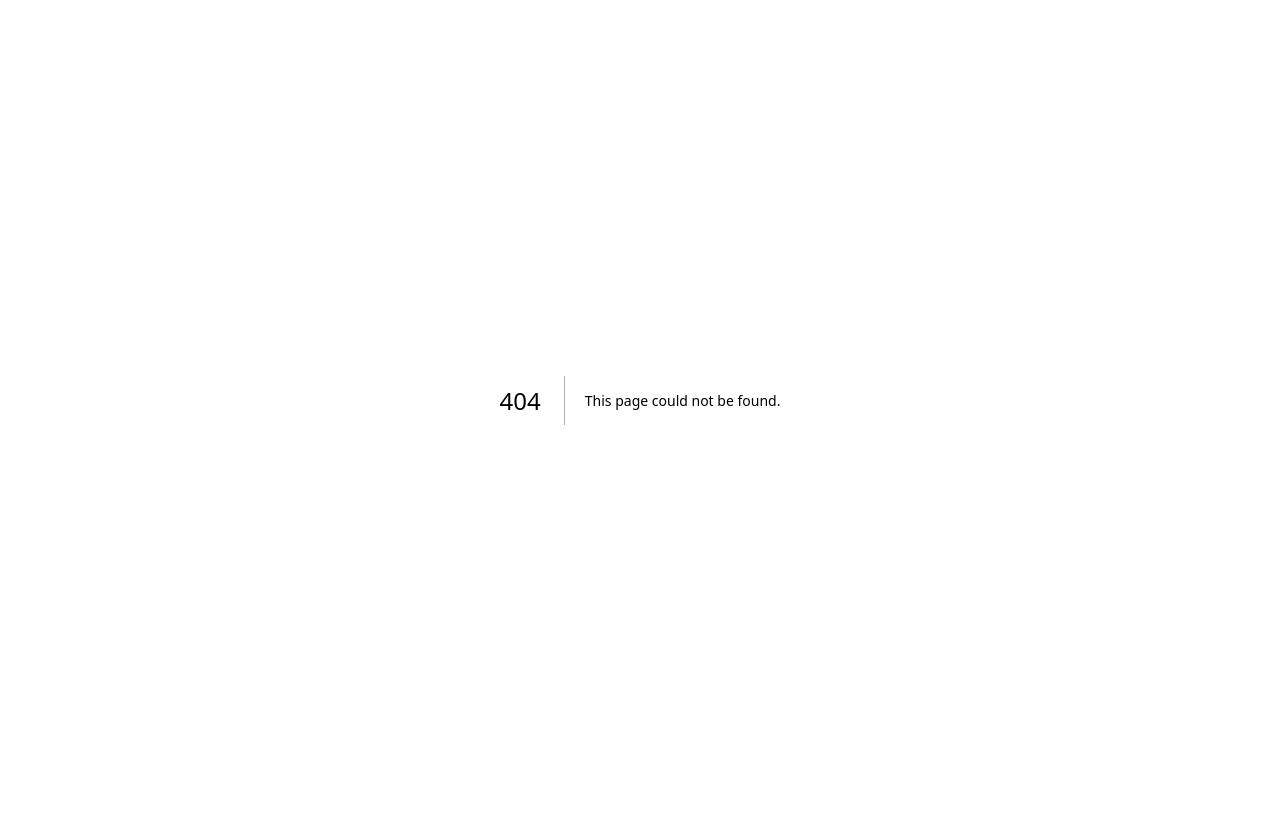
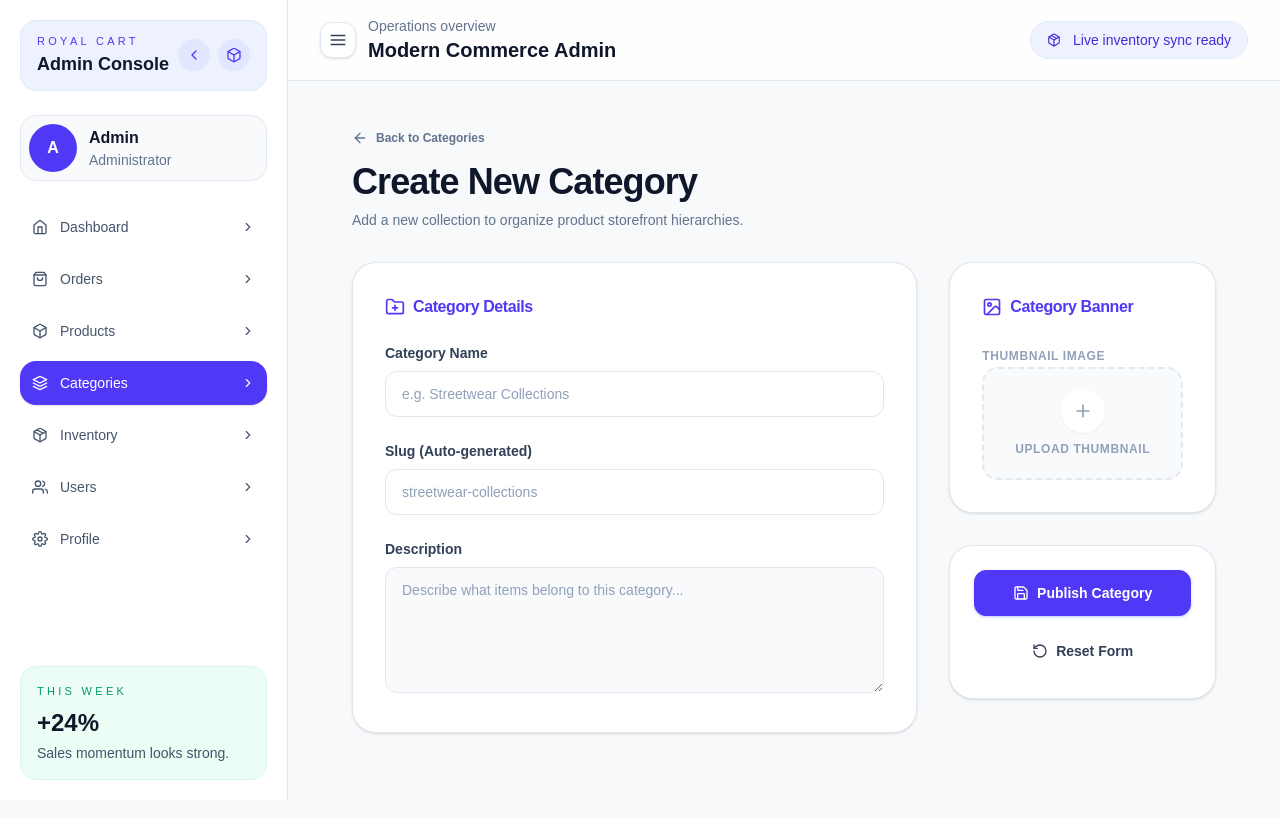
Before and after one commit to RobiMankhinStart/FullStack-E_Commerce, a Next.js app in the folder client/: page /admin/categories/new in a window 1280 px wide. Before the commit this address had no page. Shown: the top 818 px of the page. Built offline with nearby package versions, Linux system fonts and the light colour scheme; no server answers.

Commit message:
created admin's categories/new page

```diff
--- /dev/null
+++ b/client/app/(admin)/admin/categories/new/page.jsx
@@ -0,0 +1,250 @@
+"use client";
+
+import { useState } from "react";
+import Link from "next/link";
+import Image from "next/image";
+import {
+  Save,
+  RotateCcw,
+  Image as ImageIcon,
+  FolderPlus,
+  Plus,
+  Trash2,
+  ArrowLeft,
+  Tag,
+} from "lucide-react";
+import Button from "@/app/components/commonUI/Button";
+import Input from "@/app/components/commonUI/Input";
+import { generateSlug } from "@/app/lib/Utils";
+import { toast } from "sonner";
+import { useCreateNewCategoryMutation } from "@/app/(admin)/services/api";
+import { useRouter } from "next/navigation";
+
+export default function CreateCategoryPage() {
+  const [createNewCategory] = useCreateNewCategoryMutation();
+  const router = useRouter();
+  const [category, setCategory] = useState({
+    name: "",
+    slug: "",
+    description: "",
+    thumbnail: null,
+  });
+  console.log("category=", category);
+
+  const handleThumbnailChange = (e) => {
+    const file = e.target.files?.[0];
+    if (file) {
+      setCategory((prev) => ({ ...prev, thumbnail: file }));
+    }
+  };
+
+  const handleRemoveThumbnail = () => {
+    setCategory((prev) => ({ ...prev, thumbnail: null }));
+  };
+
+  const handleReset = () => {
+    setCategory({
+      name: "",
+      slug: "",
+      description: "",
+      thumbnail: null,
+    });
+  };
+
+  const handleSubmit = async (e) => {
+    e.preventDefault();
+
+    if (!category.name.trim()) {
+      toast.error("Category name is required");
+      return;
+    }
+
+    // Constructing FormData for file & text payload
+    const formData = new FormData();
+    for (const item in category) {
+      if (category[item] !== null && category[item] !== "") {
+        formData.append(item, category[item]);
+      }
+    }
+
+    // formData.append("name", category.name);
+    // formData.append("slug", category.slug);
+    // formData.append("description", category.description);
+    // if (category.thumbnail) {
+    //   formData.append("thumbnail", category.thumbnail);
+    // }
+
+    try {
+      const res = await createNewCategory(formData).unwrap();
+
+      toast.success(res?.message || "New category created successfully");
+      console.log("cat6egory_success-response : ", res);
+      setCategory({
+        name: "",
+        slug: "",
+        description: "",
+        thumbnail: null,
+      });
+      setTimeout(() => {
+        router.push("/admin/categories");
+      }, 2000);
+    } catch (error) {
+      const errMessage = error?.data?.message || "Something went wrong";
+      toast.error(errMessage);
+    }
+  };
+
+  return (
+    <div className="min-h-screen bg-slate-50/50 pb-20">
+      {/* Page Header */}
+      <div className="mx-auto max-w-7xl px-4 pt-4 sm:px-6 lg:px-8">
+        <Link
+          href="/admin/categories"
+          className="inline-flex items-center gap-2 text-xs font-semibold text-slate-500 hover:text-indigo-600 transition-colors mb-4"
+        >
+          <ArrowLeft className="h-4 w-4" /> Back to Categories
+        </Link>
+        <h2 className="text-3xl sm:text-4xl font-black tracking-tight text-slate-900">
+          Create New Category
+        </h2>
+        <p className="mt-2 max-w-2xl text-sm font-medium text-slate-500">
+          Add a new collection to organize product storefront hierarchies.
+        </p>
+      </div>
+
+      <form
+        onSubmit={handleSubmit}
+        onReset={handleReset}
+        className="mx-auto mt-8 grid max-w-7xl gap-8 lg:grid-cols-3 px-4 sm:px-6 lg:px-8"
+      >
+        {/* Main Details Section */}
+        <div className="space-y-8 lg:col-span-2">
+          <section className="rounded-3xl border border-slate-200 bg-white p-6 shadow-sm md:p-8">
+            <div className="mb-6 flex items-center gap-2 text-indigo-600">
+              <FolderPlus className="h-5 w-5" />
+              <h3 className="font-bold tracking-tight">Category Details</h3>
+            </div>
+
+            <div className="grid gap-6">
+              <Input
+                label="Category Name"
+                placeholder="e.g. Streetwear Collections"
+                value={category.name}
+                onChange={(e) => {
+                  const val = e.target.value;
+                  setCategory((prev) => ({
+                    ...prev,
+                    name: val,
+                    slug: generateSlug(val),
+                  }));
+                }}
+                className="rounded-xl border-slate-200 bg-slate-50 focus:border-indigo-500 focus:bg-white focus:ring-4 focus:ring-indigo-500/5"
+              />
+
+              <Input
+                label="Slug (Auto-generated)"
+                value={category.slug}
+                readOnly
+                placeholder="streetwear-collections"
+                className="cursor-not-allowed rounded-xl border-slate-200 bg-slate-100 text-slate-500"
+              />
+
+              <Input
+                as="textarea"
+                rows={5}
+                label="Description"
+                placeholder="Describe what items belong to this category..."
+                value={category.description}
+                onChange={(e) =>
+                  setCategory((prev) => ({
+                    ...prev,
+                    description: e.target.value,
+                  }))
+                }
+                className="rounded-xl border-slate-200 bg-slate-50 focus:border-indigo-500 focus:bg-white focus:ring-4 focus:ring-indigo-500/5"
+              />
+            </div>
+          </section>
+        </div>
+
+        {/* Media & Actions Side Panel */}
+        <div className="space-y-8">
+          {/* Thumbnail Section */}
+          <section className="rounded-3xl border border-slate-200 bg-white p-6 shadow-sm md:p-8">
+            <div className="mb-6 flex items-center gap-2 text-indigo-600">
+              <ImageIcon className="h-5 w-5" />
+              <h3 className="font-bold tracking-tight">Category Banner</h3>
+            </div>
+
+            <div className="space-y-4">
+              <label className="text-xs font-bold uppercase tracking-wider text-slate-400">
+                Thumbnail Image
+              </label>
+
+              {category.thumbnail ? (
+                <div className="relative group overflow-hidden rounded-2xl border border-slate-200 bg-slate-50 aspect-video flex items-center justify-center">
+                  <Image
+                    src={URL.createObjectURL(category.thumbnail)}
+                    alt="Category Thumbnail Preview"
+                    fill
+                    className="object-cover"
+                  />
+                  <div className="absolute inset-0 bg-slate-900/40 opacity-0 group-hover:opacity-100 transition-opacity flex items-center justify-center">
+                    <Button
+                      type="button"
+                      variant="outline"
+                      size="sm"
+                      onClick={handleRemoveThumbnail}
+                      className="bg-white text-rose-600 border-none hover:bg-rose-50"
+                      leftIcon={<Trash2 className="h-4 w-4" />}
+                    >
+                      Remove
+                    </Button>
+                  </div>
+                </div>
+              ) : (
+                <label className="flex aspect-video w-full cursor-pointer flex-col items-center justify-center gap-2 rounded-2xl border-2 border-dashed border-slate-200 bg-slate-50 transition-colors hover:border-indigo-400 hover:bg-indigo-50/20">
+                  <div className="rounded-full bg-white p-3 shadow-xs text-slate-400">
+                    <Plus className="h-5 w-5" />
+                  </div>
+                  <span className="text-xs font-bold uppercase text-slate-400 tracking-wider">
+                    Upload Thumbnail
+                  </span>
+                  <input
+                    type="file"
+                    accept="image/*"
+                    onChange={handleThumbnailChange}
+                    className="hidden"
+                  />
+                </label>
+              )}
+            </div>
+          </section>
+
+          {/* Action Buttons */}
+          <section className="space-y-3 rounded-3xl border border-slate-200 bg-white p-6 shadow-sm">
+            <Button
+              type="submit"
+              variant="primary"
+              fullWidth
+              className="rounded-2xl py-3.5 shadow-lg shadow-indigo-200 hover:bg-indigo-700"
+              leftIcon={<Save className="h-4 w-4" />}
+            >
+              Publish Category
+            </Button>
+
+            <Button
+              type="reset"
+              variant="ghost"
+              fullWidth
+              className="rounded-2xl py-3.5 text-slate-500 hover:bg-slate-100"
+              leftIcon={<RotateCcw className="h-4 w-4" />}
+            >
+              Reset Form
+            </Button>
+          </section>
+        </div>
+      </form>
+    </div>
+  );
+}
--- a/client/app/(admin)/admin/categories/page.jsx
+++ b/client/app/(admin)/admin/categories/page.jsx
@@ -1,14 +1,15 @@
 "use client";
 
-import { FiTag } from "react-icons/fi";
+import { FiTag, FiFolder } from "react-icons/fi";
 import Button from "@/app/components/commonUI/Button";
 import { useGetCategoryListQuery } from "../../services/api";
 import Image from "next/image";
+import Link from "next/link";
 
 export default function CategoriesPage() {
-  const { data } = useGetCategoryListQuery();
-  console.log("category-data:", data);
+  const { data, isLoading } = useGetCategoryListQuery();
   const categories = data?.data || [];
+
   return (
     <div className="space-y-6">
       <section className="rounded-[28px] border border-slate-200 bg-white p-6 shadow-sm">
@@ -24,37 +25,59 @@ export default function CategoriesPage() {
               Create a clear hierarchy for merchandise and collections.
             </p>
           </div>
+
+          <Link href="/admin/categories/new">
             <Button variant="primary">New category</Button>
+          </Link>
         </div>
       </section>
 
       <div className="grid gap-5 md:grid-cols-2 xl:grid-cols-4">
-        {categories?.map((category) => (
+        {categories.map((category) => {
+          const categoryName = category.name || "Category";
+          const thumbnailUrl = category.thumbnail?.trim();
+
+          return (
             <div
               key={category._id}
-            className="rounded-[24px] border border-slate-200 bg-white p-5 shadow-sm"
+              className="flex flex-col overflow-hidden rounded-[24px] border border-slate-200 bg-white p-5 shadow-sm"
             >
+              {/* Safe Image Handling */}
+              <div className="relative h-48 w-full overflow-hidden rounded-2xl bg-slate-100">
+                {thumbnailUrl ? (
                   <Image
-              src={category.thumbnail}
-              alt={category.title}
+                    src={thumbnailUrl}
+                    alt={categoryName}
                     width={800}
                     height={480}
                     sizes="(max-width: 768px) 100vw, (max-width: 1280px) 50vw, 33vw"
-              className="h-48 w-full object-cover"
+                    className="h-full w-full object-cover"
                   />
-            <div className="flex mt-2 items-center justify-between">
+                ) : (
+                  <div className="flex h-full w-full flex-col items-center justify-center text-slate-400">
+                    <FiFolder size={36} />
+                    <span className="mt-2 text-xs">No Thumbnail</span>
+                  </div>
+                )}
+              </div>
+
+              <div className="mt-4 flex items-center justify-between">
                 <div className="rounded-2xl bg-indigo-50 p-2 text-indigo-700">
                   <FiTag size={16} />
                 </div>
                 <span className="rounded-full bg-slate-100 px-2.5 py-1 text-xs text-slate-500">
-                {category.count} items
+                  {category.count ?? 0} items
                 </span>
               </div>
-            <h3 className="mt-4 text-lg font-semibold text-slate-900">
-              {category.name}
+
+              <h3 className="mt-3 text-lg font-semibold text-slate-900">
+                {categoryName}
               </h3>
-            <p className="mt-2 text-sm text-slate-500">Slug: {category.slug}</p>
-            <div className="mt-5 flex flex-wrap gap-2">
+              <p className="mt-1 text-sm text-slate-500">
+                Slug: {category.slug || "n/a"}
+              </p>
+
+              <div className="mt-auto pt-5 flex flex-wrap gap-2">
                 <Button
                   variant="outline"
                   size="sm"
@@ -67,7 +90,8 @@ export default function CategoriesPage() {
                 </Button>
               </div>
             </div>
-        ))}
+          );
+        })}
       </div>
     </div>
   );
--- a/client/app/(admin)/services/api.js
+++ b/client/app/(admin)/services/api.js
@@ -71,6 +71,14 @@ export const adminApi = createApi({
       providesTags: ["category"],
     }),
 
+    getProductDetails: build.query({
+      query: (slug) => ({
+        url: `/product/${slug}`,
+        method: "GET",
+      }),
+      providesTags: (result, error, slug) => [{ type: "product", id: slug }],
+    }),
+
     createNewProduct: build.mutation({
       query: (productData) => ({
         url: "/product/createproduct",
@@ -81,12 +89,14 @@ export const adminApi = createApi({
       invalidatesTags: ["product"],
     }),
 
-    getProductDetails: build.query({
-      query: (slug) => ({
-        url: `/product/${slug}`,
-        method: "GET",
+    createNewCategory: build.mutation({
+      query: (categoryData) => ({
+        url: "/category/create",
+        method: "POST",
+        // headers: { "Content-Type": "multipart/form-data" },
+        body: categoryData,
       }),
-      providesTags: (result, error, slug) => [{ type: "product", id: slug }],
+      invalidatesTags: ["category"],
     }),
 
     // 2. Updating existing product
@@ -188,6 +198,7 @@ export const {
   useGetDashboardStatsQuery,
   useGetAllUsersForAdminQuery,
   useUpdateUserRoleMutation,
+  useCreateNewCategoryMutation,
   useUpdateProfileMutation,
   useCreateNewProductMutation,
   useUpdateProductMutation,
--- a/client/app/components/admin/AdminShell.jsx
+++ b/client/app/components/admin/AdminShell.jsx
@@ -64,7 +64,7 @@ export default function AdminShell({ children }) {
             <div className="mb-6 flex items-center justify-between rounded-2xl border border-indigo-100 bg-indigo-50 px-4 py-3">
               <div className={`${sidebarCollapsed ? "hidden" : "block"}`}>
                 <p className="text-[11px] uppercase tracking-[0.3em] text-indigo-600">
-                  Commerce Hub
+                  Royal Cart
                 </p>
                 <h2 className="text-lg font-semibold text-slate-900">
                   Admin Console
```
Also changed, not shown: 1 other file (tests, documents, lock files or other folders). Lines whose indentation alone changed are shown as unchanged.
